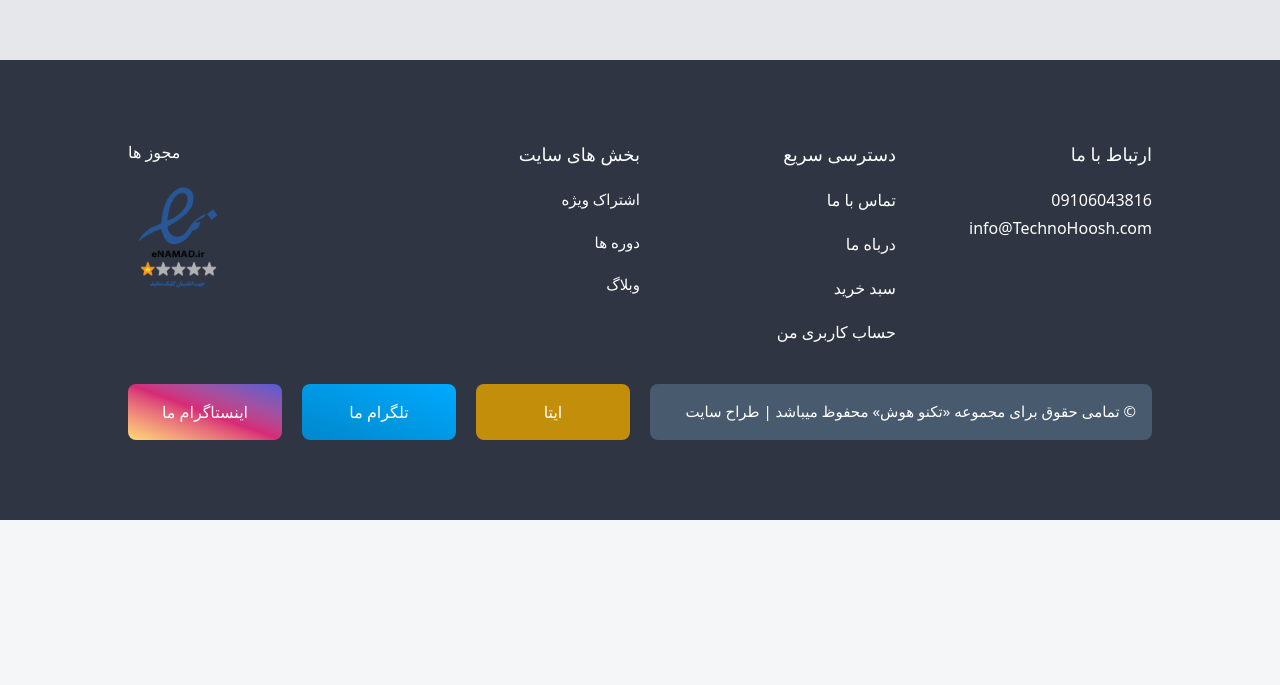
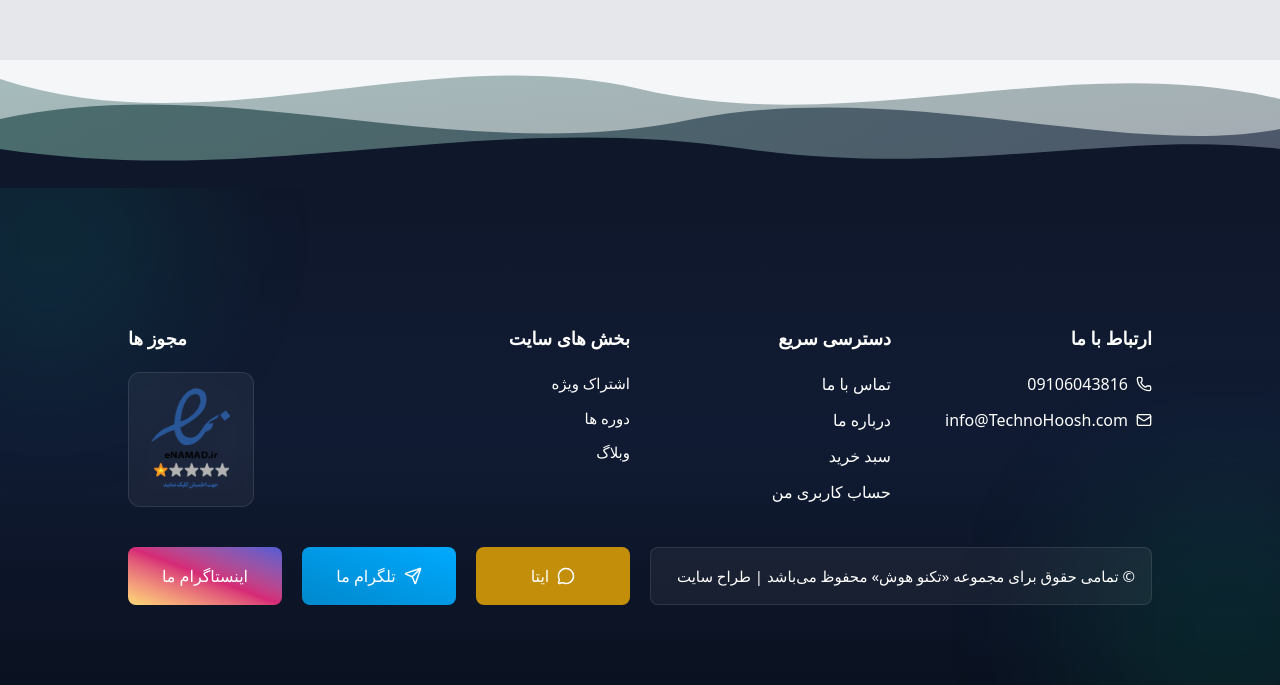
Before and after one commit to mohammad1394/hooshcadeh, a Next.js app in the folder frontend/: page /login in a window 1280 px wide. Shown: the part 868-1553 px from the top of the page. Before the commit the page ends 1388 px from the top, so only its background shows below. Built offline with nearby package versions, Linux system fonts and the light colour scheme.

Commit message:
change footer background

```diff
--- a/frontend/package.json
+++ b/frontend/package.json
@@ -9,6 +9,7 @@
     "lint": "eslint"
   },
   "dependencies": {
+    "lucide-react": "^1.17.0",
     "next": "16.2.6",
     "react": "19.2.4",
     "react-dom": "19.2.4",
--- a/frontend/src/components/Shared/footer/Footer.tsx
+++ b/frontend/src/components/Shared/footer/Footer.tsx
@@ -1,107 +1,162 @@
-import React from 'react';
+import React from "react";
 import Link from "next/link";
-import { link } from 'fs';
+import { Phone, Mail, Send, MessageCircle } from "lucide-react";
 
-const QuickAccess = [
-      {
-        titile :  "تماس با ما" ,
-        link : "/contactus"
-      },
-            {
-        titile : "درباه ما" ,
-        link : "/aboutus"
-      },
-      {
-        titile : "سبد خرید" ,
-        link : "/"
-      },
-            {
-        titile : "حساب کاربری من",
-        link : "/"
-      },
-]
-const links = [
-          {
-        titile :  " اشتراک ویژه" ,
-        link : "/"
-      },
-       {
-        titile :  " دوره ها" ,
-        link : "/courses"
-      },
-             {
-        titile : "وبلاگ" ,
-        link : "/blog"
-      },
-]
+const quickAccess = [
+    { title: "تماس با ما", link: "/contactus" },
+    { title: "درباره ما", link: "/aboutus" },
+    { title: "سبد خرید", link: "/" },
+    { title: "حساب کاربری من", link: "/" },
+];
+
+const siteSections = [
+    { title: "اشتراک ویژه", link: "/" },
+    { title: "دوره‌ ها", link: "/courses" },
+    { title: "وبلاگ", link: "/blog" },
+];
 
 function Footer() {
     return (
-        <div className={"bg-[#2F3542]"}>
-            <div className={"w-[90%] md:w-[80%] mx-auto py-20 text-white flex flex-col gap-5"}>
-                  <div className={"grid grid-cols-2 lg:grid-cols-4 w-[100%] "}>
-                      <div className={"col-span-2  lg:col-span-1 flex gap-5 flex-col"}>
-                          <p className={"text-lg"}>ارتباط با ما</p>
-                          <ul className={"flex gap-1 flex-col"}>
-                              <li className='hover:text-green-500 hover:-translate-x-2 transition-all duration-300'>
-                                  09106043816
+        <footer className="relative mt-32 text-white" dir="rtl">
+
+            <div className="absolute top-0 right-0 left-0 -translate-y-[calc(100%-1px)] overflow-hidden leading-[0] pointer-events-none">
+                <svg
+                    className="relative block w-full h-[90px] sm:h-[120px] lg:h-[150px]"
+                    xmlns="http://www.w3.org/2000/svg"
+                    viewBox="0 0 1200 150"
+                    preserveAspectRatio="none"
+                >
+                    <defs>
+                        <linearGradient id="footerWaveBack" x1="0" y1="0" x2="1" y2="1">
+                            <stop offset="0%" stopColor="#134e4a" />
+                            <stop offset="100%" stopColor="#0f172a" />
+                        </linearGradient>
+                        <linearGradient id="footerWaveMid" x1="0" y1="0" x2="1" y2="0">
+                            <stop offset="0%" stopColor="#0f3b3a" />
+                            <stop offset="100%" stopColor="#13203a" />
+                        </linearGradient>
+                    </defs>
+
+                    <path
+                        d="M0,40 C200,110 400,0 600,50 C800,100 1000,10 1200,60 L1200,150 L0,150 Z"
+                        fill="url(#footerWaveBack)"
+                        opacity="0.35"
+                    />
+
+                    <path
+                        d="M0,80 C220,30 430,130 650,80 C850,40 1050,120 1200,90 L1200,150 L0,150 Z"
+                        fill="url(#footerWaveMid)"
+                        opacity="0.6"
+                    />
+
+                    <path
+                        d="M0,110 C250,150 450,70 700,110 C900,140 1050,90 1200,110 L1200,150 L0,150 Z"
+                        fill="#0f172a"
+                    />
+                </svg>
+            </div>
+
+
+            <div className="relative bg-gradient-to-b from-[#0f172a] via-[#101b33] to-[#0a1120] pt-20 sm:pt-24 pb-10 overflow-hidden">
+                {/* ambient glows */}
+                <div className="pointer-events-none absolute -top-24 -left-24 w-72 h-72 rounded-full bg-teal-500/10 blur-3xl" />
+                <div className="pointer-events-none absolute bottom-0 right-0 w-80 h-80 rounded-full bg-emerald-500/10 blur-3xl translate-x-1/3 translate-y-1/3" />
+
+                <div className="relative w-[90%] md:w-[80%] h-full mx-auto py-10 flex flex-col gap-5">
+                    <div className="grid grid-cols-2 lg:grid-cols-4 w-full gap-y-10 gap-x-5">
+
+                        <div className="col-span-2 lg:col-span-1 flex gap-5 flex-col">
+                            <p className="text-lg font-semibold">ارتباط با ما</p>
+                            <ul className="flex gap-3 flex-col">
+                                <li className="flex items-center gap-2 hover:text-emerald-400 hover:-translate-x-2 transition-all duration-300">
+                                    <Phone size={16} className="shrink-0" />
+                                    <span dir="ltr">09106043816</span>
                                 </li>
-                              <li className='hover:text-green-500 hover:-translate-x-2 transition-all duration-300'>
-                                  info@TechnoHoosh.com
+                                <li className="flex items-center gap-2 hover:text-emerald-400 hover:-translate-x-2 transition-all duration-300">
+                                    <Mail size={16} className="shrink-0" />
+                                    <span dir="ltr">info@TechnoHoosh.com</span>
                                 </li>
                             </ul>
                         </div>
-                      <div className={" flex gap-5 my-10 lg:my-0 flex-col"}>
-                          <p className={"text-lg"}>
-                              دسترسی سریع
-                          </p>
-                          <ul className={"flex gap-5 flex-col"}>
-                            {
-                                QuickAccess.map((item  => (
-                                <Link href={item.titile} key={item.titile} className='hover:text-green-500 hover:-translate-x-2 transition-all duration-300'>
-                                    <li>
-                                        {item.titile}
+
+
+                        <div className="flex gap-5 flex-col">
+                            <p className="text-lg font-semibold">دسترسی سریع</p>
+                            <ul className="flex gap-3 flex-col">
+                                {quickAccess.map((item) => (
+                                    <li key={item.title}>
+                                        <Link
+                                            href={item.link}
+                                            className="hover:text-emerald-400 hover:-translate-x-2 transition-all duration-300 inline-block focus:outline-none focus-visible:ring-2 focus-visible:ring-emerald-400 rounded-sm"
+                                        >
+                                            {item.title}
+                                        </Link>
                                     </li>
-                                </Link>
-                                )))
-                            }
+                                ))}
                             </ul>
                         </div>
-                      <div className={" flex gap-5 my-10 lg:my-0 flex-col"}>
-                          <p className={"text-lg"}>بخش های سایت </p>
-                          <ul className={"flex gap-5 flex-col text-[15px]"}>
-                                {
-                                    links.map((link) => (
-                                     <Link href={link.link} key={link.titile} className='hover:text-green-500 hover:-translate-x-2 transition-all duration-300'>
-                                         <li>
-                                          {link.titile}
+
+
+                        <div className="flex gap-5 flex-col">
+                            <p className="text-lg font-semibold">بخش های سایت</p>
+                            <ul className="flex gap-3 flex-col text-[15px]">
+                                {siteSections.map((item) => (
+                                    <li key={item.title}>
+                                        <Link
+                                            href={item.link}
+                                            className="hover:text-emerald-400 hover:-translate-x-2 transition-all duration-300 inline-block focus:outline-none focus-visible:ring-2 focus-visible:ring-emerald-400 rounded-sm"
+                                        >
+                                            {item.title}
+                                        </Link>
                                     </li>
-                                      </Link>
-                                    ))
-                                }
+                                ))}
                             </ul>
                         </div>
-                      <div className={"col-span-2 lg:col-span-1 text-center lg:text-left flex gap-5 flex-col"}>
-                          <p>
-                              مجوز ها
-                          </p>
-                          <img src={"/assets/logo.png"} alt="namad etemad" className={"w-[100px] mx-auto lg:mx-0 lg:mr-auto "}/>
+
+                        <div className="col-span-2 lg:col-span-1 flex flex-col gap-5 items-center lg:items-end text-center lg:text-right">
+                            <p className="text-lg font-semibold">مجوز ها</p>
+                            <div className="bg-white/5 border border-white/10 rounded-xl p-3 backdrop-blur-sm">
+                                <img
+                                    src="/assets/logo.png"
+                                    alt="نماد اعتماد"
+                                    className="w-[100px]"
+                                />
                             </div>
                         </div>
-                  <div className={"grid grid-cols-6 gap-5 mt-5"}>
-                      <p className={"bg-[#475A6E] col-span-6 lg:col-span-3  text-[11px] lg:text-[15px] p-4 rounded-lg"}>© تمامی حقوق برای مجموعه «تکنو هوش» محفوظ میباشد | طراح سایت </p>
-                      <Link href={"https://web.eitaa.com/#@Draarezaie"} className={"bg-[#C38E0A] col-span-6 lg:col-span-1 p-4 text-center rounded-lg"}>
-                          <p>ایتا</p>
+                    </div>
+
+                    <div className="grid grid-cols-2 lg:grid-cols-6 gap-3 sm:gap-5 mt-5">
+                        <p className="bg-white/5 border border-white/10 col-span-2 lg:col-span-3 text-[11px] sm:text-[13px] lg:text-[15px] p-4 rounded-lg leading-relaxed">
+                            © تمامی حقوق برای مجموعه «تکنو هوش» محفوظ می‌باشد | طراح سایت
+                        </p>
+
+                        <Link
+                            href="https://web.eitaa.com/#@Draarezaie"
+                            className="bg-[#C38E0A] flex items-center justify-center gap-2 col-span-1 lg:col-span-1 p-4 text-center rounded-lg transition-transform duration-300 hover:scale-[1.03] focus:outline-none focus-visible:ring-2 focus-visible:ring-amber-300"
+                        >
+                            <MessageCircle size={18} />
+                            <span>ایتا</span>
                         </Link>
-                      <Link href={"telegram"} className={"bg-gradient-to-tr from-[#0088cc] to-[#00aaff] col-span-6 lg:col-span-1  p-4 text-center rounded-lg"}>
-                          <p>تلگرام ما</p>
+
+                        <Link
+                            href="telegram"
+                            className="bg-gradient-to-tr from-[#0088cc] to-[#00aaff] flex items-center justify-center gap-2 col-span-1 lg:col-span-1 p-4 text-center rounded-lg transition-transform duration-300 hover:scale-[1.03] focus:outline-none focus-visible:ring-2 focus-visible:ring-sky-300"
+                        >
+                            <Send size={18} />
+                            <span>تلگرام ما</span>
                         </Link>
-                      <Link href={"instagram"} className={"bg-gradient-to-tr from-[#feda75] via-[#d62976] to-[#4f5bd5] col-span-6 lg:col-span-1  p-4 text-center rounded-lg"}>
-                          <p>اینستاگرام ما </p>
+
+                        <Link
+                            href="instagram"
+                            className="bg-gradient-to-tr from-[#feda75] via-[#d62976] to-[#4f5bd5] flex items-center justify-center gap-2 col-span-2 lg:col-span-1 p-4 text-center rounded-lg transition-transform duration-300 hover:scale-[1.03] focus:outline-none focus-visible:ring-2 focus-visible:ring-pink-300"
+                        >
+                            {/*<Instagram size={18} />*/}
+                            <span>اینستاگرام ما</span>
                         </Link>
                     </div>
                 </div>
             </div>
+        </footer>
     );
 }
 
```
Also changed, not shown: 1 other file (tests, documents, lock files or other folders). Lines whose indentation alone changed are shown as unchanged.
